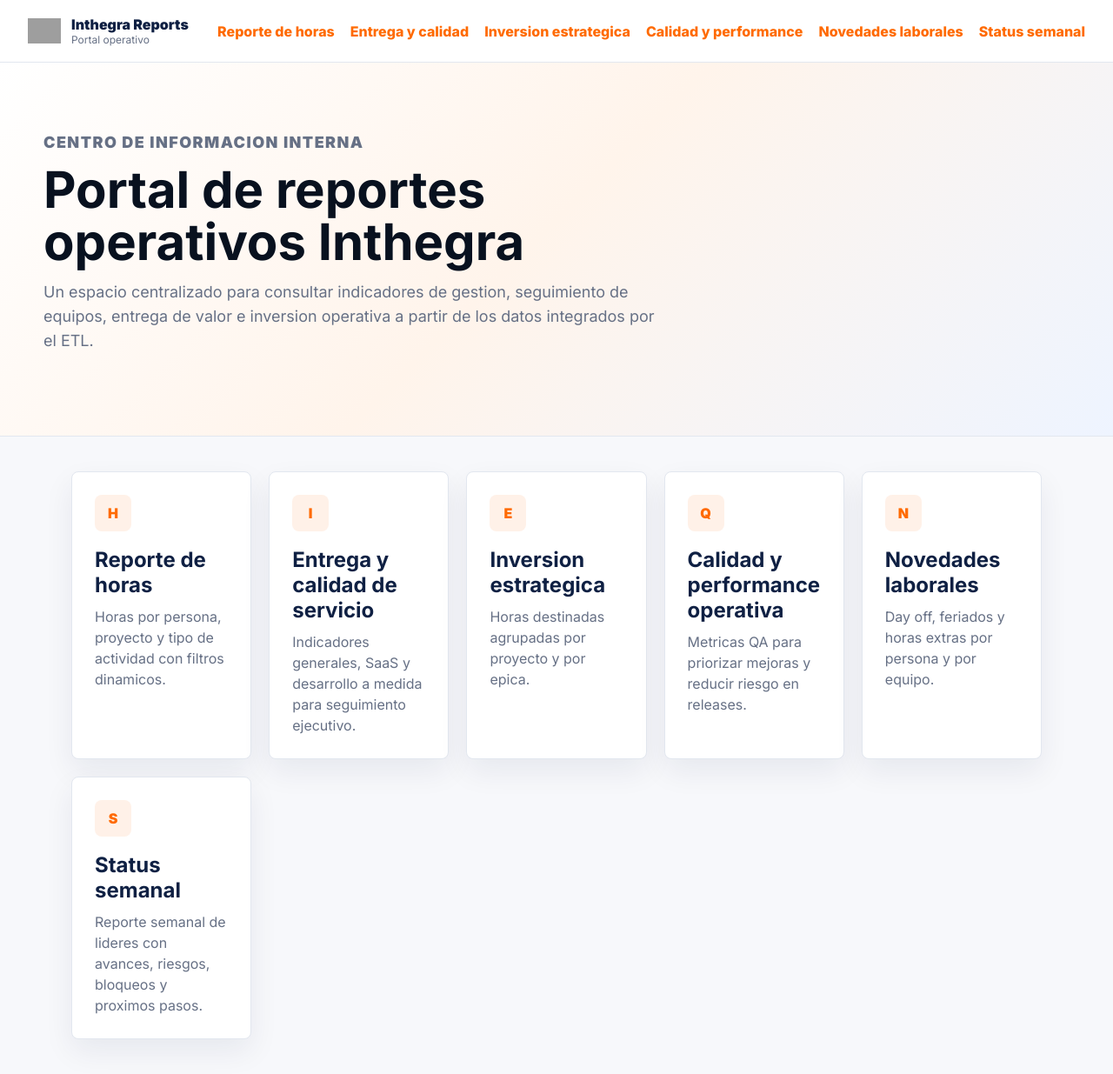
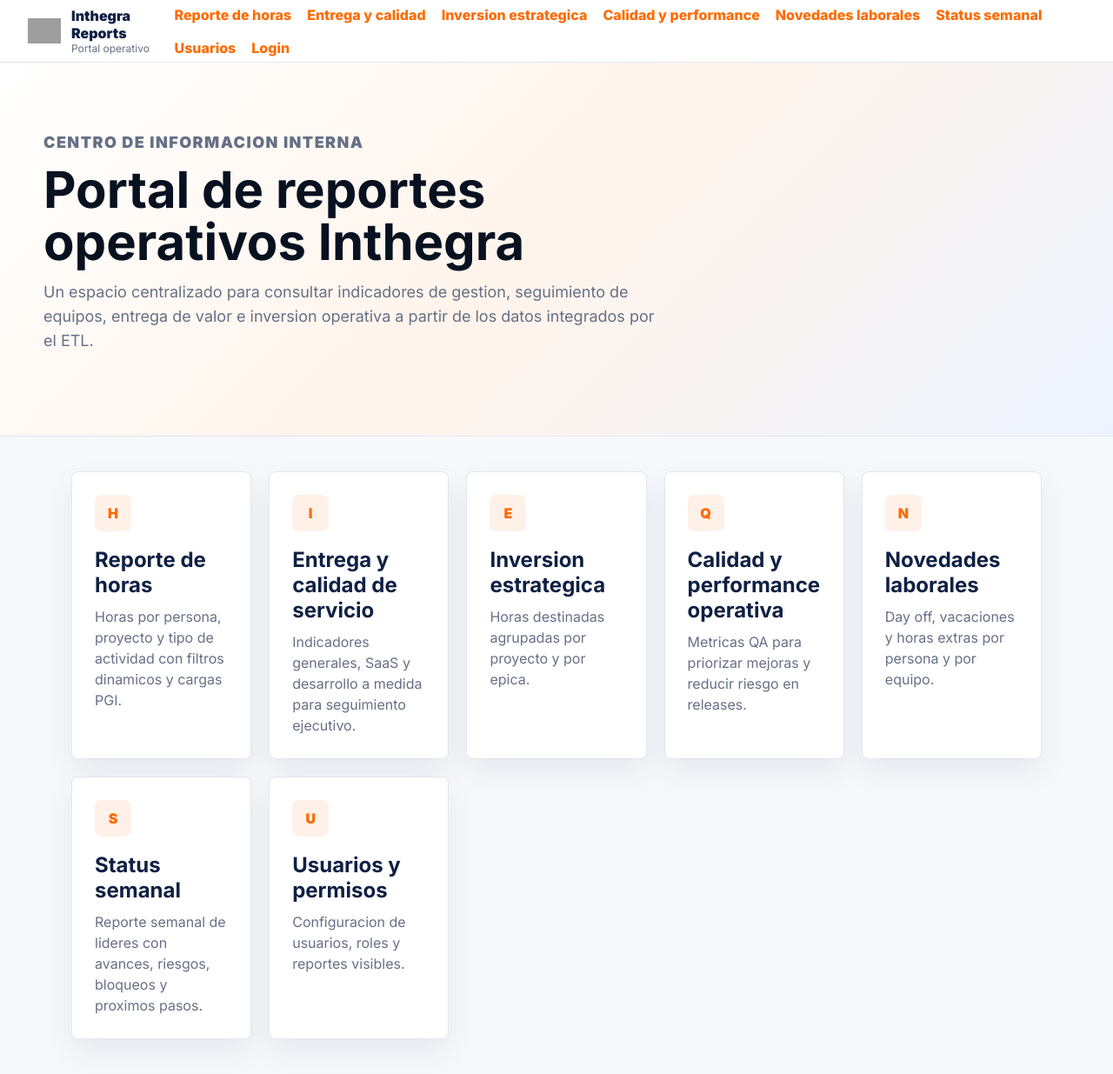
Before and after one commit to franco7936/inthegra-etl, a Next.js app in the folder web/: page / in a window 1280 px wide. Shown: the whole page at 87% size. Built offline with nearby package versions, Linux system fonts and the light colour scheme; grey boxes are pictures that could not be loaded.

Commit message:
Agregar accesos a login y usuarios

```diff
--- a/web/app/page.js
+++ b/web/app/page.js
@@ -18,6 +18,8 @@ export default function HomePage() {
           <Link className="navLink" href="/reportes/calidad-performance">Calidad y performance</Link>
           <Link className="navLink" href="/reportes/novedades-laborales">Novedades laborales</Link>
           <Link className="navLink" href="/reportes/status-semanal">Status semanal</Link>
+          <Link className="navLink" href="/usuarios">Usuarios</Link>
+          <Link className="navLink" href="/login">Login</Link>
         </div>
       </nav>
 
@@ -35,7 +37,7 @@ export default function HomePage() {
         <Link className="reportTile" href="/reportes/horas">
           <span>H</span>
           <h2>Reporte de horas</h2>
-          <p>Horas por persona, proyecto y tipo de actividad con filtros dinamicos.</p>
+          <p>Horas por persona, proyecto y tipo de actividad con filtros dinamicos y cargas PGI.</p>
         </Link>
         <Link className="reportTile" href="/reportes/entrega-calidad">
           <span>I</span>
@@ -55,13 +57,18 @@ export default function HomePage() {
         <Link className="reportTile" href="/reportes/novedades-laborales">
           <span>N</span>
           <h2>Novedades laborales</h2>
-          <p>Day off, feriados y horas extras por persona y por equipo.</p>
+          <p>Day off, vacaciones y horas extras por persona y por equipo.</p>
         </Link>
         <Link className="reportTile" href="/reportes/status-semanal">
           <span>S</span>
           <h2>Status semanal</h2>
           <p>Reporte semanal de lideres con avances, riesgos, bloqueos y proximos pasos.</p>
         </Link>
+        <Link className="reportTile" href="/usuarios">
+          <span>U</span>
+          <h2>Usuarios y permisos</h2>
+          <p>Configuracion de usuarios, roles y reportes visibles.</p>
+        </Link>
       </section>
     </main>
   );
```
